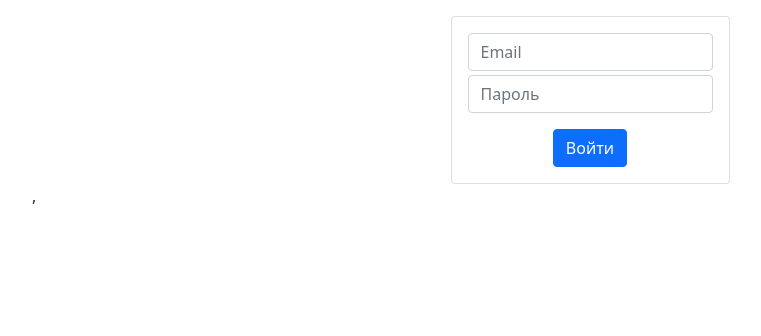
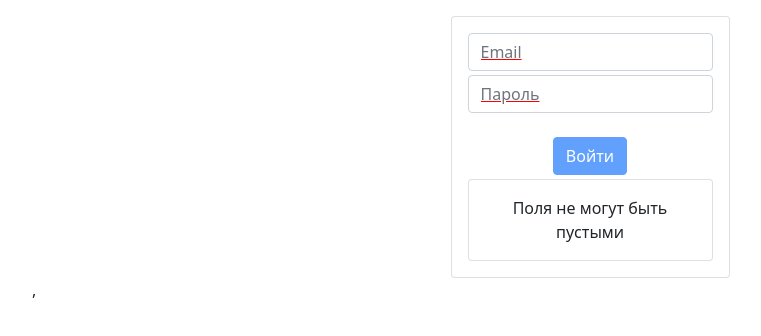
Before and after one commit to FrankGreen19/messenger-client, a React (Create React App) app: page / in a window 1280 px wide. Shown: the top 336 px of the page, without its empty margins (50-811 px from the left). Built offline with nearby package versions, Linux system fonts and the light colour scheme; no server answers.

Commit message:
Зачет

```diff
--- a/src/components/SignInForm.jsx
+++ b/src/components/SignInForm.jsx
@@ -10,8 +10,47 @@ const SignInForm = observer(() => {
 
     const [email, setEmail] = React.useState('');
     const [password, setPassword] = React.useState('');
+    const [error, setError] = React.useState('');
+    const [buttonActive, setButtonActive] = React.useState(false);
+    const [redUnderline, setRedUnderline] = React.useState({});
+
+    React.useEffect(() => {
+        validate() ? setButtonActive(true) : setButtonActive(false);
+    }, [email, password])
+
+    function validate() {
+        setError('');
+        setRedUnderline('');
+
+        if (email.length === 0 || password.length === 0) {
+            setError('Поля не могут быть пустыми\n')
+            setRedUnderline({textDecoration: "underline red"});
+            return false;
+        }
+
+        if (email.length < 6 || password.length < 6) {
+            setError(prevState => prevState + "Длина логина и пароля не может быть меньше 6 символов\n")
+            setRedUnderline({textDecoration: "underline red"});
+            return false;
+        }
+
+        if (!validateEmail(email)) {
+            setError(prevState => prevState + "Email не похож на настоящий\n")
+            setRedUnderline({textDecoration: "underline red"});
+            return false;
+        }
+
+        return true;
+    }
+
+    function validateEmail(email) {
+        const re = /^(([^<>()[\]\\.,;:\s@"]+(\.[^<>()[\]\\.,;:\s@"]+)*)|(".+"))@((\[[0-9]{1,3}\.[0-9]{1,3}\.[0-9]{1,3}\.[0-9]{1,3}\])|(([a-zA-Z\-0-9]+\.)+[a-zA-Z]{2,}))$/;
+        return re.test(String(email).toLowerCase());
+    }
 
     async function signIn() {
+        if (!validate()) {return false}
+
         try {
             console.log(email, " ", password);
 
@@ -20,15 +59,6 @@ const SignInForm = observer(() => {
             userStore.setIsAuth(true);
 
             history.push('/rooms');
-
-            // const data = {
-            //     roomId,
-            //     userName
-            // };
-            //
-            // setLoading(true);
-            //
-            // await axios.post('/', data);
         } catch (error) {
             if (error.response) {
                 alert(error.response.data.message)
@@ -50,6 +80,7 @@ const SignInForm = observer(() => {
                             value={email}
                             onChange={(e) => setEmail(e.target.value)}
                             required
+                            style={redUnderline}
                         />
                         <input
                             type="password"
@@ -58,10 +89,16 @@ const SignInForm = observer(() => {
                             value={password}
                             onChange={(e) => setPassword(e.target.value)}
                             required
+                            style={redUnderline}
                         />
-                        <button className="btn btn-primary mt-3" onClick={signIn}>
-                            {"Войти"}
+                        <button className="btn btn-primary mt-4" onClick={signIn} disabled={!buttonActive}>
+                            Войти
                         </button>
+                        <div className="card mt-1">
+                            <div className="card-body">
+                                {error}
+                            </div>
+                        </div>
                     </div>
                 </div>
             </div>
```
